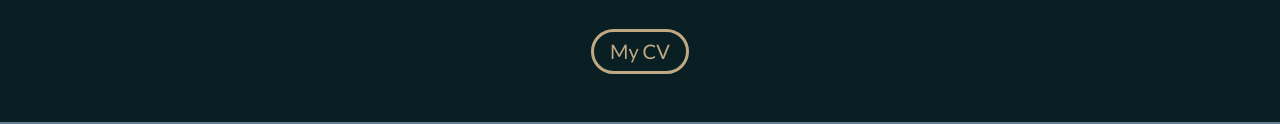
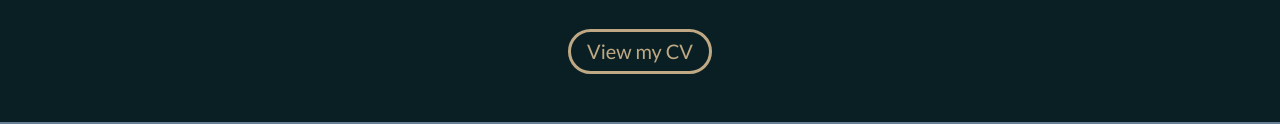
Before and after one commit to vilmis04/CA---HTML-CSS---baigiamasis-darbas, a plain HTML site: page index.html in a window 1280 px wide. Shown: the part 5768-5892 px from the top of the page. Drawn offline with nearby package versions, Linux system fonts and the light colour scheme.

Commit message:
[FIX] CV button text

```diff
--- a/index.html
+++ b/index.html
@@ -114,7 +114,7 @@
 
         <a href="https://www.linkedin.com/in/vilmantas-sudaris-63567586/" target="_blank">
             <button >
-                My CV
+                View my CV
             </button>
         </a>
     </section>
```
